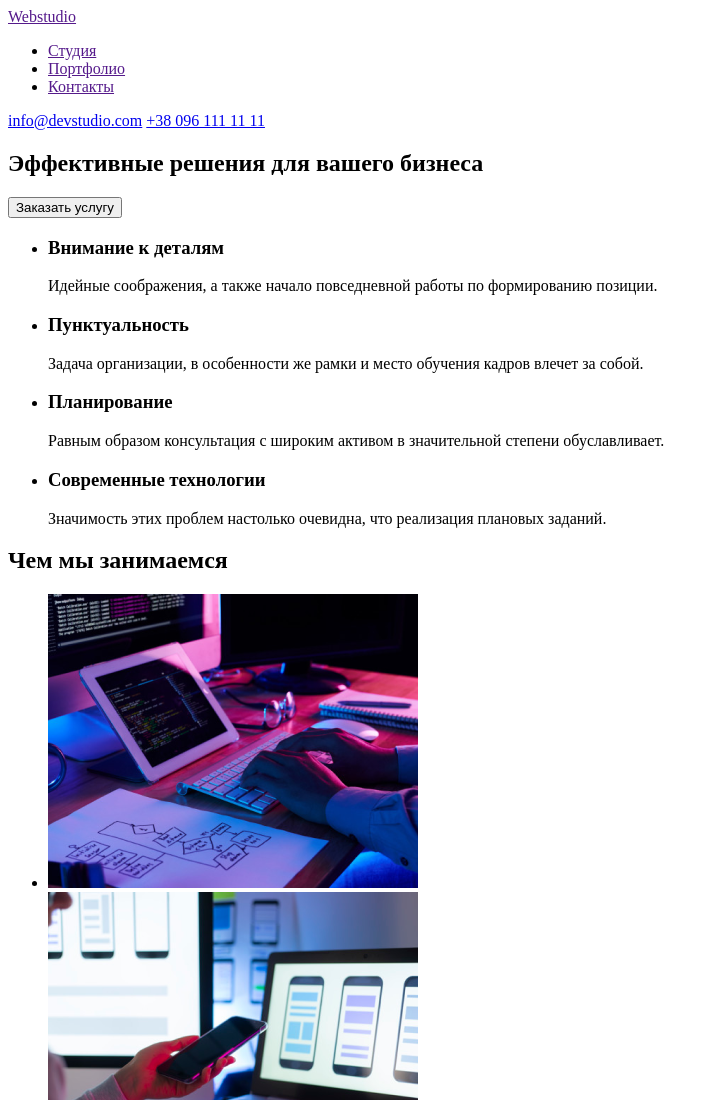
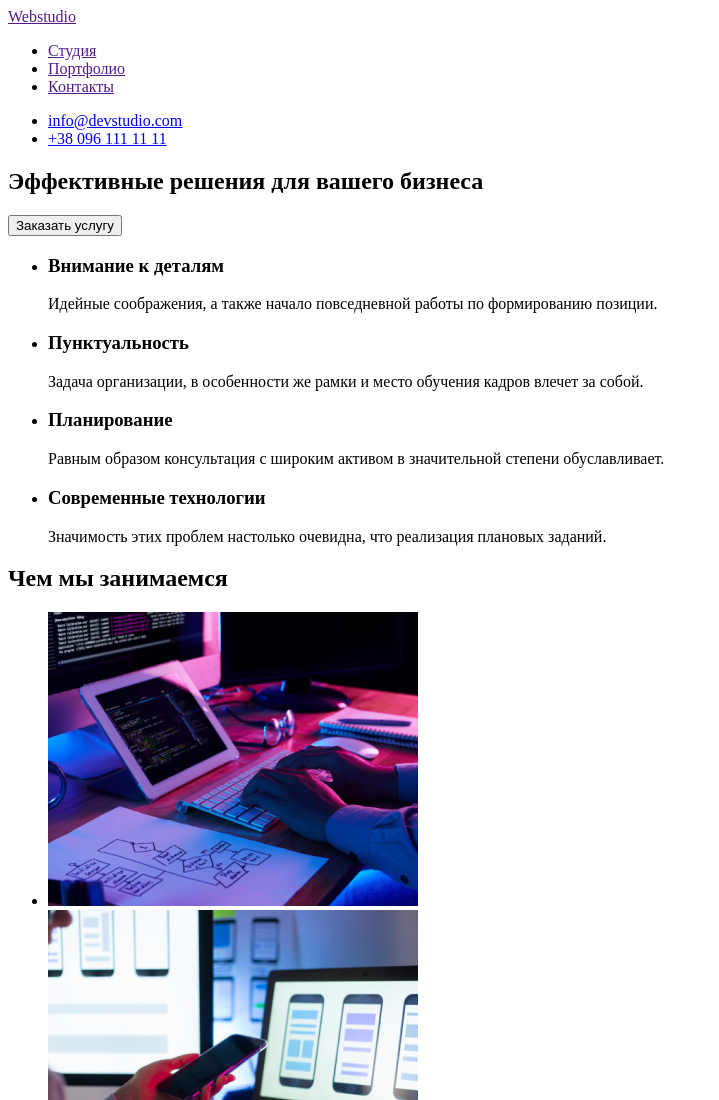
Before and after one commit to Bezpalyy/goit-markup-hm-1, a plain HTML site: page index.html in a window 1280 px wide. Shown: the top 1100 px of the page, without its empty margins (0-719 px from the left). Drawn offline with Linux system fonts and the light colour scheme.

Commit message:
Update index.html

```diff
--- a/index.html
+++ b/index.html
@@ -23,8 +23,14 @@
             </li>
         </ul>
      </nav>
-     <a href="mailto:info@devstudio.com">info@devstudio.com</a>
-     <a href="tel:+380961111111">+38 096 111 11 11</a>
+        <ul>
+            <li>
+                <a href="mailto:info@devstudio.com">info@devstudio.com</a>
+             </li>
+            <li>
+                <a href="tel:+380961111111">+38 096 111 11 11</a>
+             </li>
+        </ul>
  </header>
  <main>
      <!--hero-->
@@ -55,9 +61,9 @@
             </li>
             <li>
                 <h3>Современные технологии</h3>
-            <P>
+            <p>
                 Значимость этих проблем настолько очевидна, что реализация плановых заданий.
-            </P>
+            </p>
             </li>
         </ul>
     </section>
```
